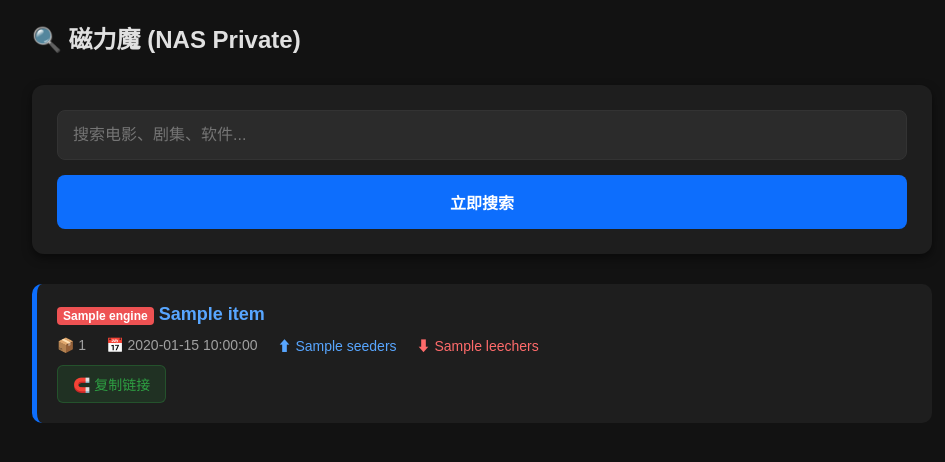
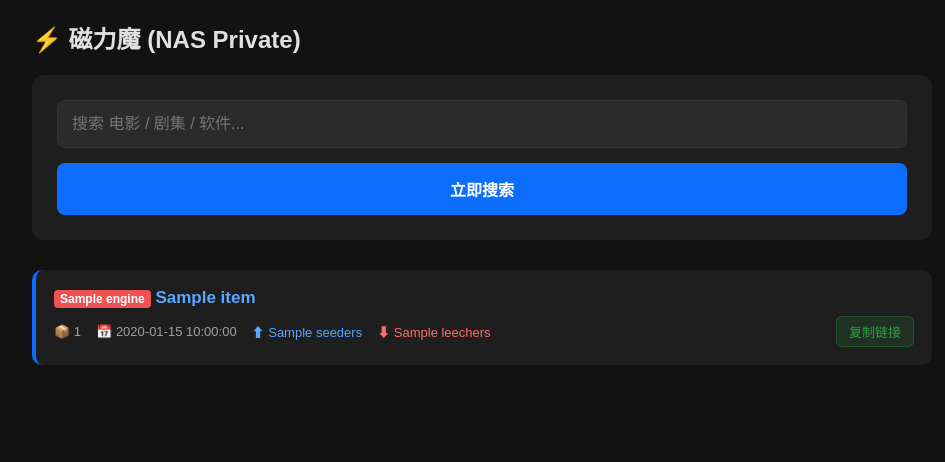
Before and after one commit to qiwanchao2000/nas-magnet-search, a Flask app: template src/templates/index.html in a window 1280 px wide. Shown: the top 462 px of the page, without its empty margins (158-1103 px from the left). Run offline with Flask 3, Linux system fonts and the light colour scheme; the template is opened without the code that fills it: most values are stand-ins (such as "Sample title", 1, 10 or a date in 2020).

Commit message:
Update index.html

```diff
--- a/src/templates/index.html
+++ b/src/templates/index.html
@@ -3,46 +3,44 @@
 <head>
     <meta charset="UTF-8">
     <meta name="viewport" content="width=device-width, initial-scale=1.0">
-    <title>磁力魔 - NAS 私有版</title>
+    <title>磁力魔 NAS版</title>
     <style>
         :root { --bg:#121212; --card:#1e1e1e; --input:#2b2b2b; --blue:#0d6efd; --text:#e0e0e0; --sub:#a0a0a0; --green:#2ea043; --red:#ff6b6b; }
         body { background-color:var(--bg); color:var(--text); font-family:sans-serif; margin:0; padding:20px; }
         .container { max-width:900px; margin:0 auto; }
-        .header { display:flex; align-items:center; gap:10px; margin-bottom:30px; font-size:24px; font-weight:bold; }
-        .search-card { background-color:var(--card); padding:25px; border-radius:12px; margin-bottom:30px; box-shadow:0 4px 10px rgba(0,0,0,0.5); }
-        input { width:100%; background:var(--input); border:1px solid #333; color:#fff; padding:15px; border-radius:8px; font-size:16px; box-sizing:border-box; margin-bottom:15px; outline:none; }
+        .header { font-size:24px; font-weight:bold; margin-bottom:20px; display:flex; align-items:center; gap:10px; }
+        .search-box { background:var(--card); padding:25px; border-radius:12px; margin-bottom:30px; }
+        input { width:100%; background:var(--input); border:1px solid #333; color:#fff; padding:14px; border-radius:8px; font-size:16px; box-sizing:border-box; margin-bottom:15px; outline:none; }
         input:focus { border-color:var(--blue); }
-        button { width:100%; background:var(--blue); color:#fff; border:none; padding:15px; border-radius:8px; font-size:16px; font-weight:bold; cursor:pointer; }
+        button { width:100%; background:var(--blue); color:#fff; border:none; padding:14px; border-radius:8px; font-size:16px; font-weight:bold; cursor:pointer; }
         button:hover { background:#0b5ed7; }
 
-        .result-item { background:var(--card); padding:20px; margin-bottom:15px; border-radius:10px; border-left:5px solid var(--blue); position:relative; }
-        .result-title { color:#58a6ff; font-size:18px; font-weight:bold; text-decoration:none; display:block; margin-bottom:10px; word-break:break-all; }
-        .meta { display:flex; gap:20px; color:var(--sub); font-size:14px; flex-wrap:wrap; align-items:center; }
-        .badge { padding:2px 6px; border-radius:4px; font-size:12px; font-weight:bold; }
-        .badge-solid { background:#ff9f43; color:#fff; }
-        .badge-bit { background:#ee5253; color:#fff; }
+        .result { background:var(--card); padding:18px; margin-bottom:12px; border-radius:10px; border-left:4px solid var(--blue); }
+        .title { color:#58a6ff; font-size:17px; font-weight:600; text-decoration:none; display:block; margin-bottom:8px; word-break:break-all; }
+        .meta { display:flex; gap:15px; font-size:13px; color:var(--sub); align-items:center; flex-wrap:wrap; }
+        .badge { padding:2px 6px; border-radius:4px; font-size:12px; font-weight:bold; color:#fff; }
+        .bg-solid { background:#ff9f43; } .bg-bit { background:#ee5253; }
 
-        .magnet-btn { background:rgba(46,160,67,0.15); color:var(--green); border:1px solid rgba(46,160,67,0.3); padding:8px 15px; border-radius:6px; text-decoration:none; cursor:pointer; margin-top:10px; display:inline-block; font-size:14px; }
-        .magnet-btn:hover { background:rgba(46,160,67,0.25); }
-
-        .loading { display:none; text-align:center; color:var(--sub); margin-top:10px; }
+        .copy-btn { margin-left:auto; background:rgba(46,160,67,0.15); color:var(--green); padding:5px 12px; border-radius:6px; cursor:pointer; border:1px solid rgba(46,160,67,0.3); }
+        .copy-btn:hover { background:rgba(46,160,67,0.25); }
+        .loading { display:none; text-align:center; margin-top:10px; color:#888; }
     </style>
 </head>
 <body>
 <div class="container">
-    <div class="header">🔍 磁力魔 (NAS Private)</div>
-    <div class="search-card">
+    <div class="header">⚡ 磁力魔 (NAS Private)</div>
+    <div class="search-box">
         <form method="POST" onsubmit="document.querySelector('.loading').style.display='block'">
-            <input type="text" name="keyword" placeholder="搜索电影、剧集、软件..." value="{{ keyword }}" required>
+            <input type="text" name="keyword" placeholder="搜索 电影 / 剧集 / 软件..." value="{{ keyword }}" required>
             <button type="submit">立即搜索</button>
-            <div class="loading">正在全网聚合搜索...</div>
+            <div class="loading">正在全网聚合搜索，请稍候...</div>
         </form>
     </div>
-    {% if error %} <div style="color:var(--red);text-align:center;">{{ error }}</div> {% endif %}
+    {% if error %} <div style="color:var(--red);text-align:center;margin-bottom:20px;">{{ error }}</div> {% endif %}
     {% for item in results %}
-    <div class="result-item">
-        <a href="{{ item.magnet }}" class="result-title">
-            <span class="badge {{ 'badge-solid' if item.engine=='Solid' else 'badge-bit' }}">{{ item.engine }}</span>
+    <div class="result">
+        <a href="{{ item.magnet }}" class="title">
+            <span class="badge {{ 'bg-solid' if item.engine=='Solid' else 'bg-bit' }}">{{ item.engine }}</span>
             {{ item.name }}
         </a>
         <div class="meta">
@@ -50,8 +48,8 @@
             <span>📅 {{ item.date }}</span>
             <span style="color:#58a6ff">⬆ {{ item.seeders }}</span>
             <span style="color:#ff6b6b">⬇ {{ item.leechers }}</span>
+            <div class="copy-btn" onclick="copy('{{ item.magnet }}', this)">复制链接</div>
         </div>
-        <div class="magnet-btn" onclick="copy('{{ item.magnet }}', this)">🧲 复制链接</div>
     </div>
     {% endfor %}
 </div>
```
